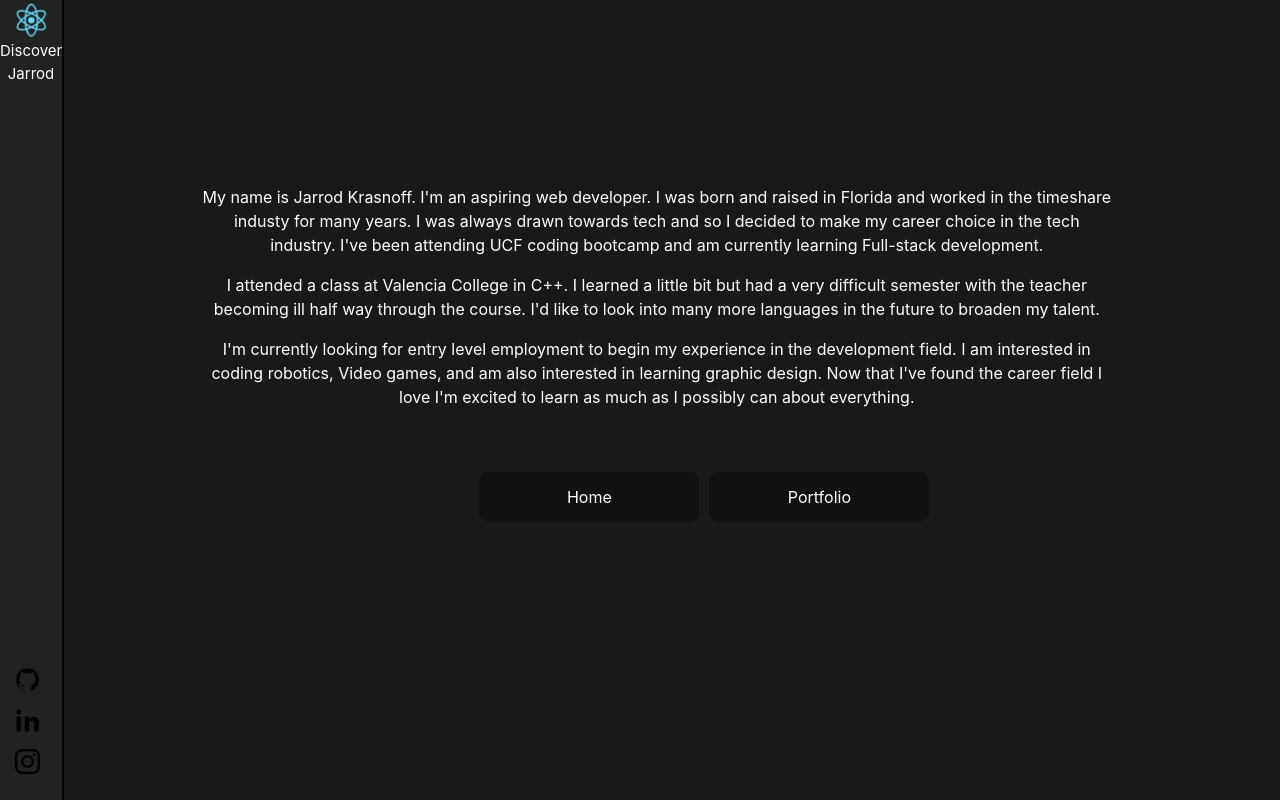
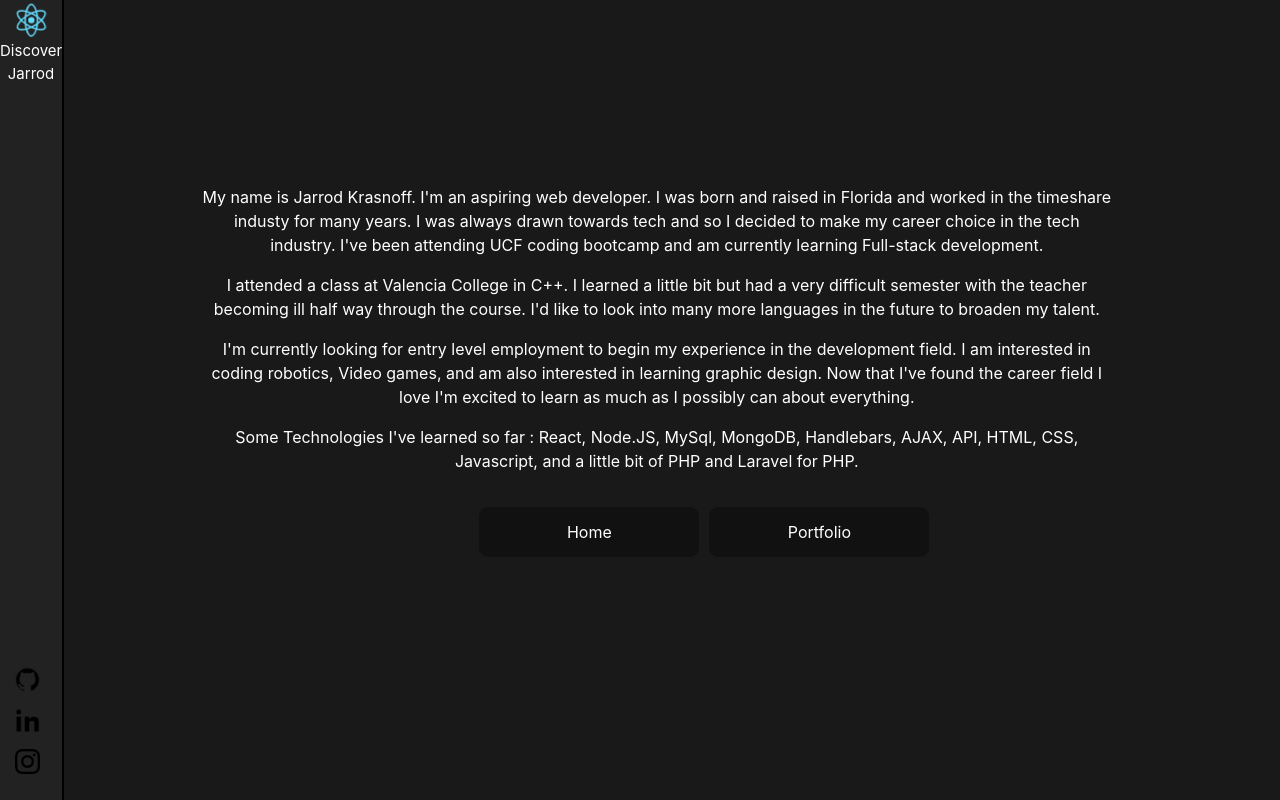
Before and after one commit to Jarrodk0506/DiscoverJarrod, a React (Create React App) app in the folder client/: page /about in a window 1280 px wide. Built offline with nearby package versions, Linux system fonts and the light colour scheme.

Commit message:
finish descriptions and about me update

```diff
--- a/client/src/components/about/about.js
+++ b/client/src/components/about/about.js
@@ -36,7 +36,9 @@ class About extends Component {
                             interested in coding robotics, Video games, and am also interested in learning graphic design. Now that
                             I've found the career field I love I'm excited to learn as much as I possibly can about everything.
                         </p>
-
+                        <p>
+                            Some Technologies I've learned so far : React, Node.JS, MySql, MongoDB, Handlebars, AJAX, API, HTML, CSS, Javascript, and a little bit of PHP and Laravel for PHP.
+                        </p>
                     </div>
                     <div className="aboutButtons">
                         <button className="glow-on-hover" onClick={this.home} type="button">Home</button>
--- a/client/src/components/portfolio/portfolio.js
+++ b/client/src/components/portfolio/portfolio.js
@@ -44,7 +44,7 @@ class Portfolio extends Component {
                                     <div className="carousel-item">
                                         <a href="https://github.com/Jarrodk0506/ShortCutz" target="_blank" rel="noopener noreferrer"><img src={shortcutz} className="d-block w-100" alt="..." /></a>
                                         <div className="carousel-text">
-                                            <p>ShortCutz</p>
+                                            <p>ShortCutz</p><p>a Barber to Client platform that allows Barbers to work on their on time. Barbers can go online, Set appointments, and set up a network of clients. Clients can look at a Barbers profile and see if they like a Barbers cutting style before booking them.</p><p>Technologies used: <ul className="techUsed"><li>Node.js</li><li>Express</li><li>MongoDB</li><li>Passport-local</li><li>React</li></ul></p>
                                         </div>
                                     </div>
                                     <div className="carousel-item">
@@ -62,7 +62,7 @@ class Portfolio extends Component {
                                     <div className="carousel-item">
                                         <a href="https://jarrodk0506.github.io/Project-1/index.html" target="_blank" rel="noopener noreferrer"><img src={noms} className="d-block w-100" alt="..." /></a>
                                         <div className="carousel-text">
-                                            <p>Noms</p>
+                                            <p>Noms</p><p>is a Recipe / Brewery search bar. Through Noms you can find what recipes to cook for breakfast, lunch, or dinner based on what ever ingredient you put into the search or which ever recipe you may be looking for. On the Brewery side if you decide you don't want to cook, Find a brewery near you based off of your zipcode!</p><p>Technologies used: <ul className="techUsed"><li>jQuery</li><li>Materialize</li><li>AJAX and API calls</li></ul></p>
                                         </div>
                                     </div>
                                 </div>
```
